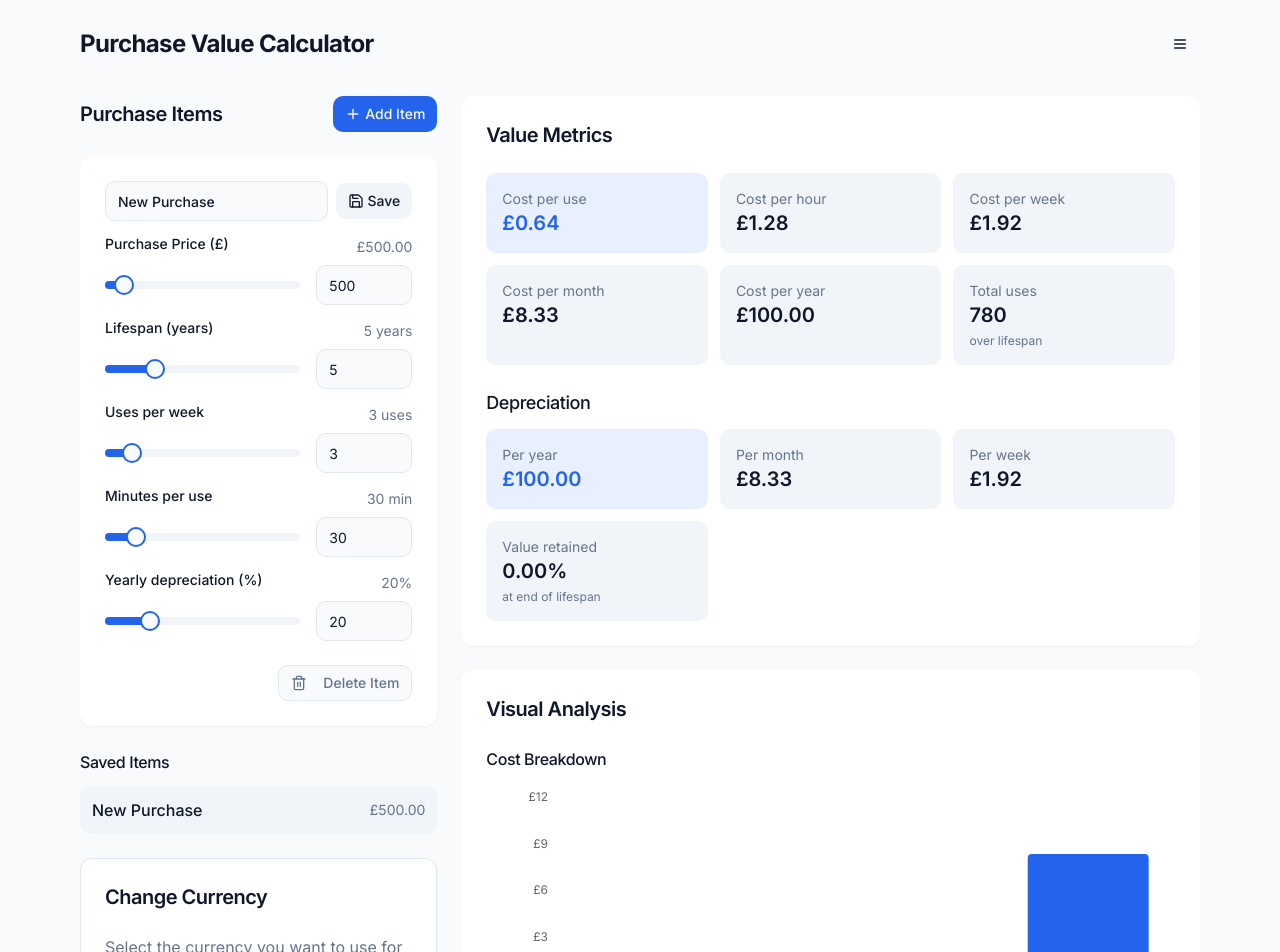
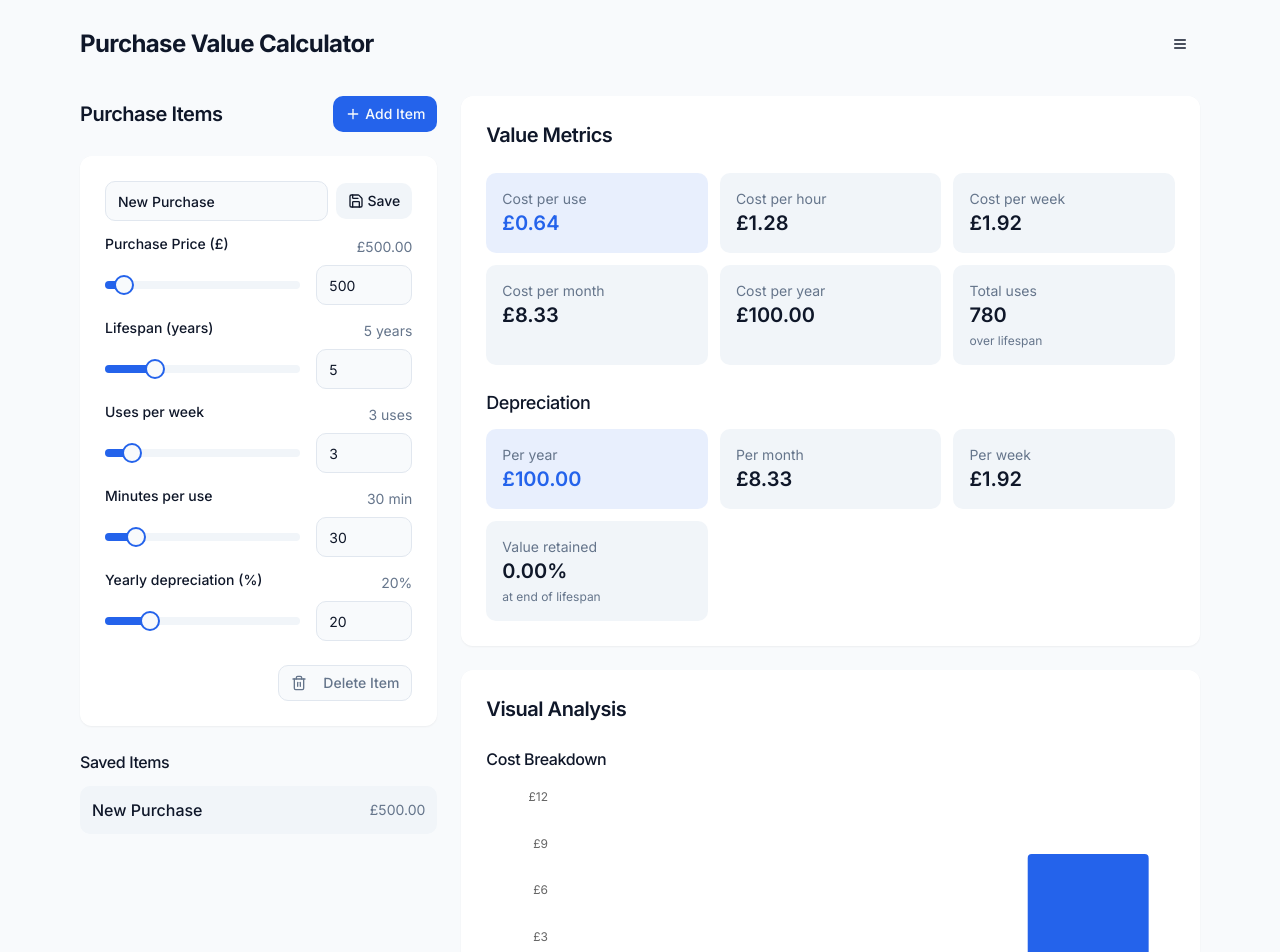
Before and after one commit to jonathan-tipper/purchase-assistant, a React (Vite) app: page / in a window 1280 px wide. Shown: the top 952 px of the page. Built offline with nearby package versions, Linux system fonts and the light colour scheme.

Commit message:
Revert currency selector changes
This commit reverts the changes made to the currency selector, removing it from the main home page and restoring it to the settings tab.

```diff
--- a/src/components/MainMenu.tsx
+++ b/src/components/MainMenu.tsx
@@ -1,3 +1,4 @@
+
 import React, { useState } from "react";
 import { Menu, X } from "lucide-react";
 import {
@@ -25,9 +26,10 @@ import ComparisonTable from "./ComparisonTable";
 import DataExport from "./DataExport";
 import HelpTutorial from "./HelpTutorial";
 import ImportExportItems from "./ImportExportItems";
+import CurrencySelector from "./CurrencySelector";
 
 // Re-using the same icons from before
-import { Palette, FileSpreadsheet, Download, HelpCircle, Save } from "lucide-react";
+import { Palette, FileSpreadsheet, Download, HelpCircle, Save, CreditCard } from "lucide-react";
 import { PurchaseItem } from "@/types";
 
 interface MainMenuProps {
@@ -51,6 +53,12 @@ const MainMenu = ({ purchaseItems, onImportItems, currencyCode, onCurrencyChange
       label: "Change Theme",
       action: "Change Theme",
       component: <ThemeSelector />
+    },
+    {
+      icon: <CreditCard className="h-4 w-4 mr-2" />,
+      label: "Change Currency",
+      action: "Change Currency",
+      component: <CurrencySelector selectedCurrency={currencyCode} onCurrencyChange={onCurrencyChange} />
     },
     {
       icon: <FileSpreadsheet className="h-4 w-4 mr-2" />,
--- a/src/pages/Index.tsx
+++ b/src/pages/Index.tsx
@@ -9,7 +9,6 @@ import { useToast } from "@/components/ui/use-toast";
 import PurchaseSidebar from "@/components/PurchaseSidebar";
 import UnsavedChangesDialog from "@/components/UnsavedChangesDialog";
 import { loadPurchaseItems, savePurchaseItems } from "@/utils/storage";
-import CurrencySelector from "@/components/CurrencySelector";
 
 const generateId = () => Math.random().toString(36).substr(2, 9);
 
@@ -185,10 +184,6 @@ const Index = () => {
             onDeleteItem={handleDeleteItem}
             onNameChange={handleNameChange}
           />
-          <CurrencySelector
-            selectedCurrency={currencyCode}
-            onCurrencyChange={handleCurrencyChange}
-          />
         </div>
 
         <div className="lg:col-span-2 space-y-6">
```
